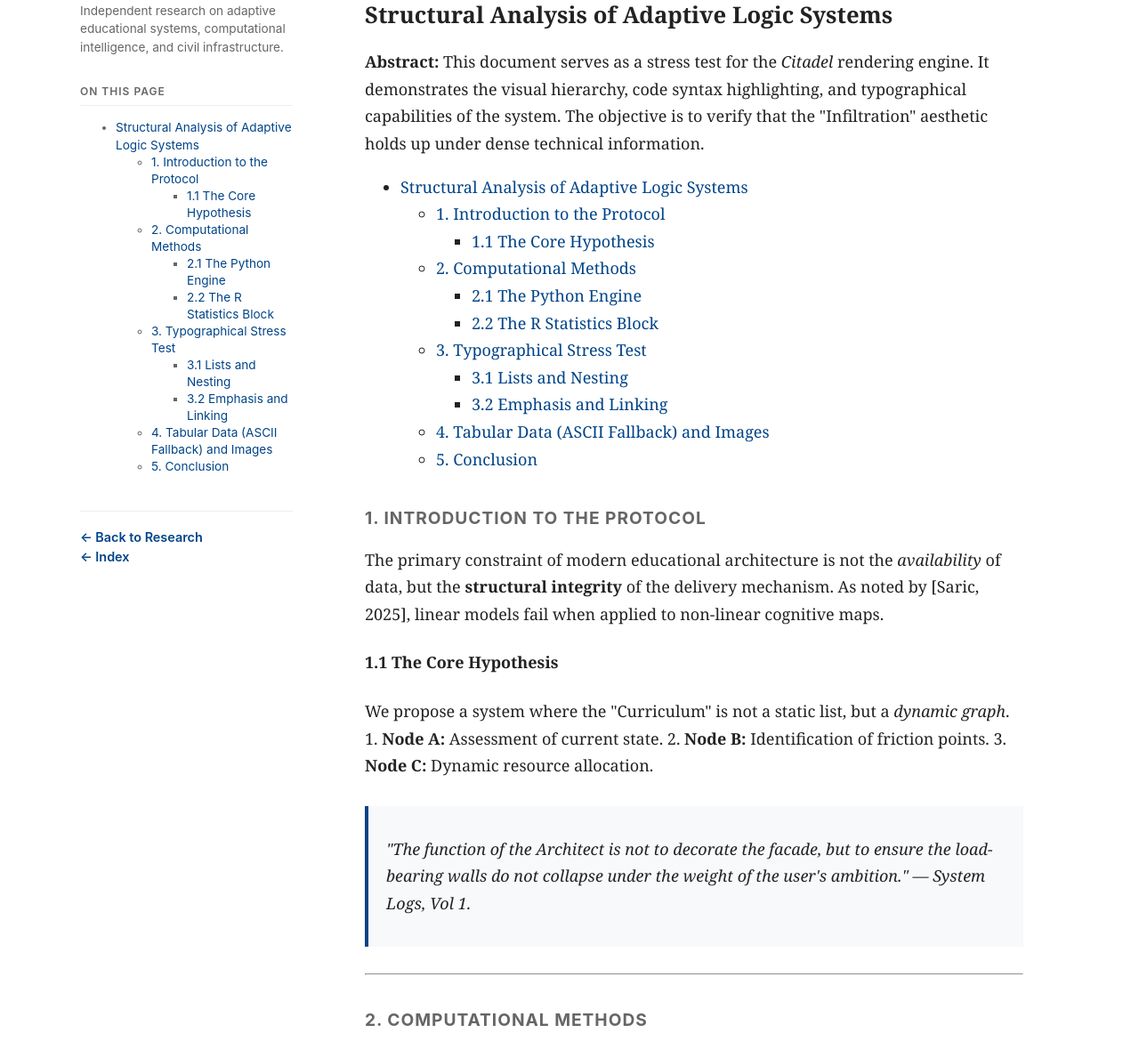
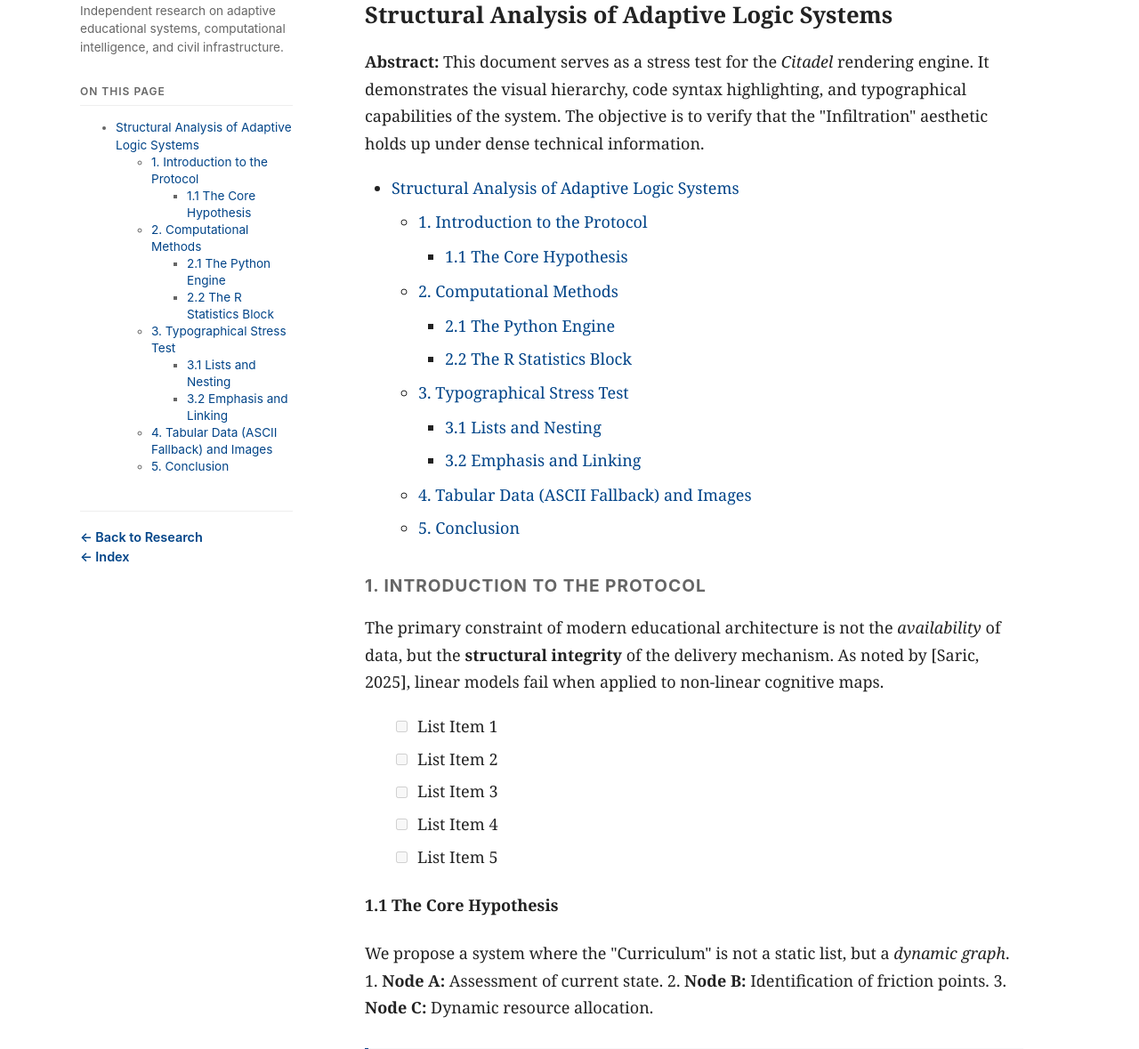
Before and after one commit to KSVQ/wikki-sci, a Flask app: page /research/research-comments in a window 1280 px wide. Shown: the part 133-1312 px from the top of the page at 89% size. Run offline with Flask 3, Linux system fonts and the light colour scheme.

Commit message:
Markdown Extensions

```diff
--- a/app.py
+++ b/app.py
@@ -154,6 +154,13 @@ def post(category, slug):
         'codehilite',
         'tables',
         'attr_list',
+        'footnotes',
+        'admonition',
+        'def_list',
+        'abbr',
+        'pymdownx.tasklist',
+        'pymdownx.betterem',
+        'pymdownx.tilde',
         TocExtension(baselevel=2)
     ])
     html_content = md.convert(text)
--- a/content/research/research-comments.md
+++ b/content/research/research-comments.md
@@ -6,6 +6,12 @@
 
 ## 1. Introduction to the Protocol
 The primary constraint of modern educational architecture is not the *availability* of data, but the **structural integrity** of the delivery mechanism. As noted by [Saric, 2025], linear models fail when applied to non-linear cognitive maps.
+
+- [ ] List Item 1
+- [ ] List Item 2
+- [ ] List Item 3
+- [ ] List Item 4
+- [ ] List Item 5
 
 ### 1.1 The Core Hypothesis
 We propose a system where the "Curriculum" is not a static list, but a *dynamic graph*.
--- a/requirements.txt
+++ b/requirements.txt
@@ -2,3 +2,4 @@ Flask
 markdown
 Pygments
 gunicorn
+pymdown-extensions
--- a/static/css/markdown.css
+++ b/static/css/markdown.css
@@ -73,3 +73,93 @@ article img.medium {
 article img.center {
     margin: 20px auto;
 }
+
+/* --- FOOTNOTES --- */
+.footnote {
+    font-size: 0.85rem;
+    color: var(--meta-color);
+    border-top: 1px solid var(--border-color);
+    margin-top: 40px;
+    padding-top: 20px;
+}
+.footnote ol {
+    padding-left: 20px;
+}
+.footnote li {
+    margin-bottom: 10px;
+}
+
+/* --- ADMONITIONS (Note Blocks) --- */
+.admonition {
+    border-left: 4px solid var(--accent-color);
+    background-color: var(--code-bg);
+    padding: 15px 20px;
+    margin: 20px 0;
+    border-radius: 4px;
+}
+.admonition-title {
+    font-weight: bold;
+    font-family: var(--font-ui); /* Use sans-serif for UI labels */
+    margin-bottom: 10px;
+    color: var(--text-color);
+    text-transform: uppercase;
+    font-size: 0.8rem;
+    letter-spacing: 0.05em;
+}
+/* Specific colors for specific types */
+.admonition.warning { border-left-color: #d73a49; } /* Red */
+.admonition.note { border-left-color: #004488; }    /* Blue */
+.admonition.tip { border-left-color: #28a745; }     /* Green */
+
+/* --- DEFINITION LISTS --- */
+dl { margin-bottom: 20px; }
+dt {
+    font-weight: bold;
+    margin-top: 15px;
+    color: var(--text-color);
+}
+dd {
+    margin-left: 20px;
+    color: var(--meta-color);
+    margin-bottom: 5px;
+}
+
+/* --- LISTS (Academic Spacing) --- */
+article ul, article ol {
+    margin: 20px 0;
+    padding-left: 30px; /* Indent content */
+    color: var(--text-color);
+}
+
+/* Add breathing room between items */
+article li {
+    margin-bottom: 8px;
+    line-height: 1.6;
+}
+
+/* Nested lists shouldn't have huge margins */
+article li ul, article li ol {
+    margin: 10px 0;
+}
+
+/* --- EXTENDED UTILITIES (Pymdownx) --- */
+
+/* 1. Task Lists (Checkboxes) */
+/* Removes the bullet point so the checkbox sits flush */
+.task-list-item {
+    list-style-type: none;
+    margin-left: 1em; /* Pull it back to the left */
+}
+
+/* Align the checkbox box with the text */
+.task-list-item input[type="checkbox"] {
+    vertical-align: middle;
+    margin: 0 0.5em 0.2em -1em; /* Fine-tune spacing */
+    cursor: default;
+}
+
+/* 2. Strikethrough (~~text~~) */
+del {
+    color: var(--meta-color); /* Make deleted text lighter/grey */
+    text-decoration-color: var(--accent-color); /* Make the line blue/accent */
+}
```
